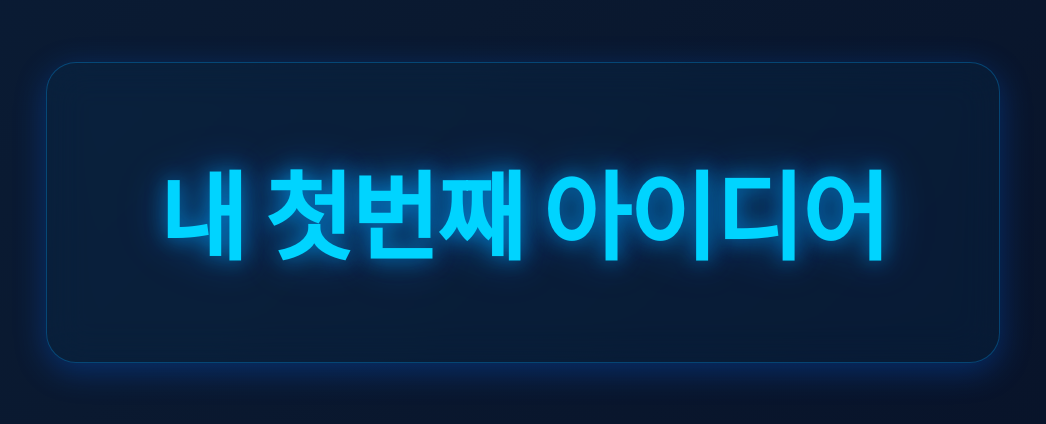
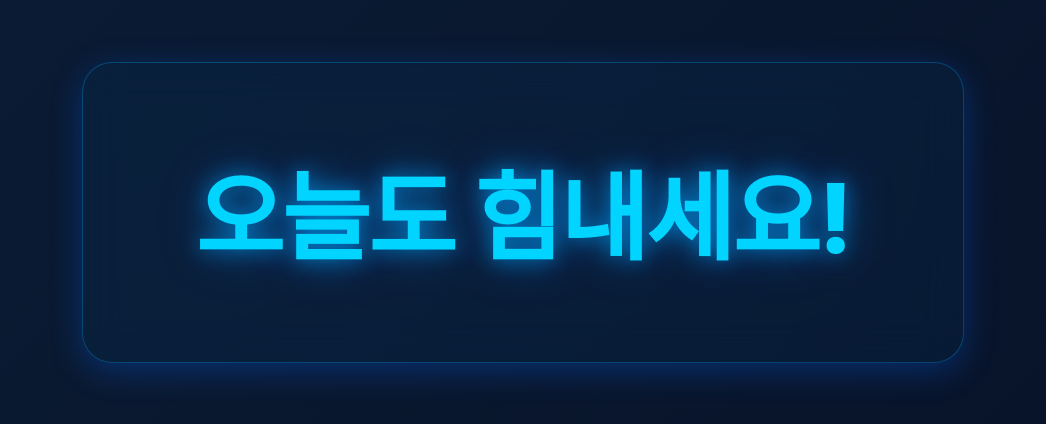
Before and after one commit to Solbit/my-first-idea, a plain HTML site: page index.html in a window 1280 px wide. Shown: the part 188-612 px from the top of the page, without its empty margins (117-1163 px from the left). Drawn offline with Linux system fonts and the light colour scheme; a web font is replaced by a local one.

Commit message:
Update text to 오늘도 힘내세요!

```diff
--- a/index.html
+++ b/index.html
@@ -3,7 +3,7 @@
 <head>
     <meta charset="UTF-8">
     <meta name="viewport" content="width=device-width, initial-scale=1.0">
-    <title>내 첫번째 아이디어</title>
+    <title>오늘도 힘내세요!</title>
     <link rel="stylesheet" href="styles.css">
     <link rel="preconnect" href="https://fonts.googleapis.com">
     <link rel="preconnect" href="https://fonts.gstatic.com" crossorigin>
@@ -11,7 +11,7 @@
 </head>
 <body>
     <div class="container">
-        <h1 class="glow-text">내 첫번째 아이디어</h1>
+        <h1 class="glow-text">오늘도 힘내세요!</h1>
     </div>
 </body>
 </html>
```
